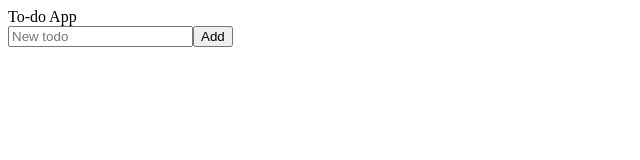
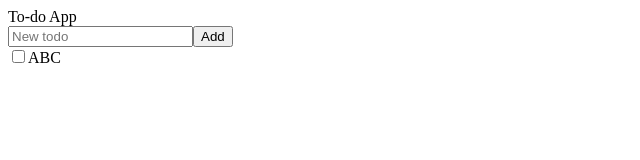
Before and after one commit to Ventuscoder/to-do-react, a React (Vite) app: page / in a window 1280 px wide. Shown: the top 160 px of the page, without its empty margins (0-640 px from the left). Built offline with nearby package versions, Linux system fonts and the light colour scheme.

Commit message:
Fix issues in Todo.jsx

```diff
--- a/src/Todo.jsx
+++ b/src/Todo.jsx
@@ -4,7 +4,8 @@ export function Todo(props) {
     let name = props.name;
     return (
         <div>
-            <input type="checkbox" name="todo" id={name} />
+            <input type="checkbox" name={name} id={name} />
+            <label htmlFor={name}>{name}</label><br />
         </div>
     )
 }
--- a/src/TodoList.jsx
+++ b/src/TodoList.jsx
@@ -1,5 +1,6 @@
 import React from "react";
 import { useState } from "react";
+import { Todo } from "./Todo";
 
 export function TodoList() {
     let [todos, setTodos] = useState([]);
@@ -10,6 +11,7 @@ export function TodoList() {
                 <button className="add">Add</button>
             </div>
             <div className="todo-list">
+                <Todo name='ABC' />
             </div>
         </div>
     )
```
